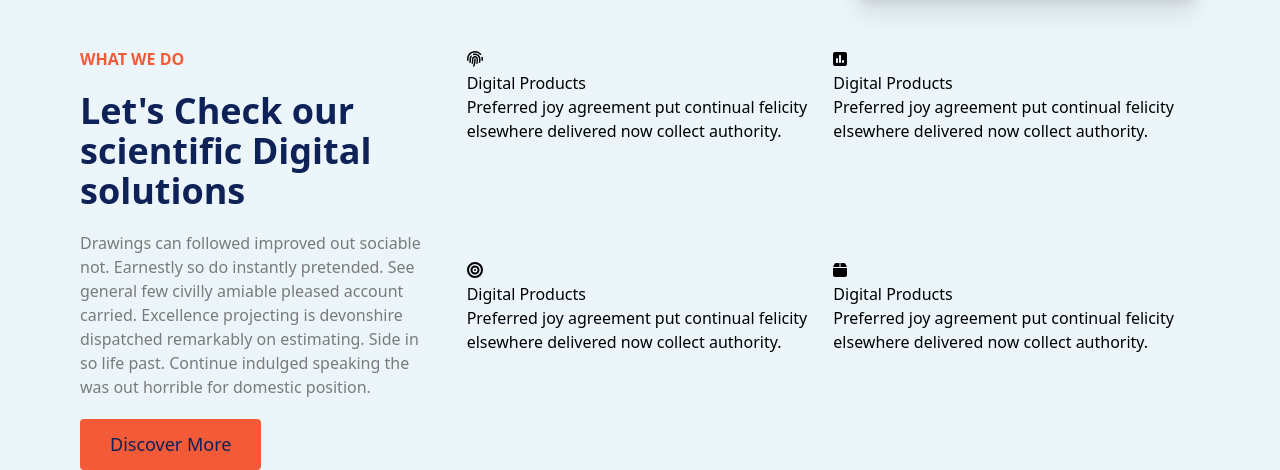
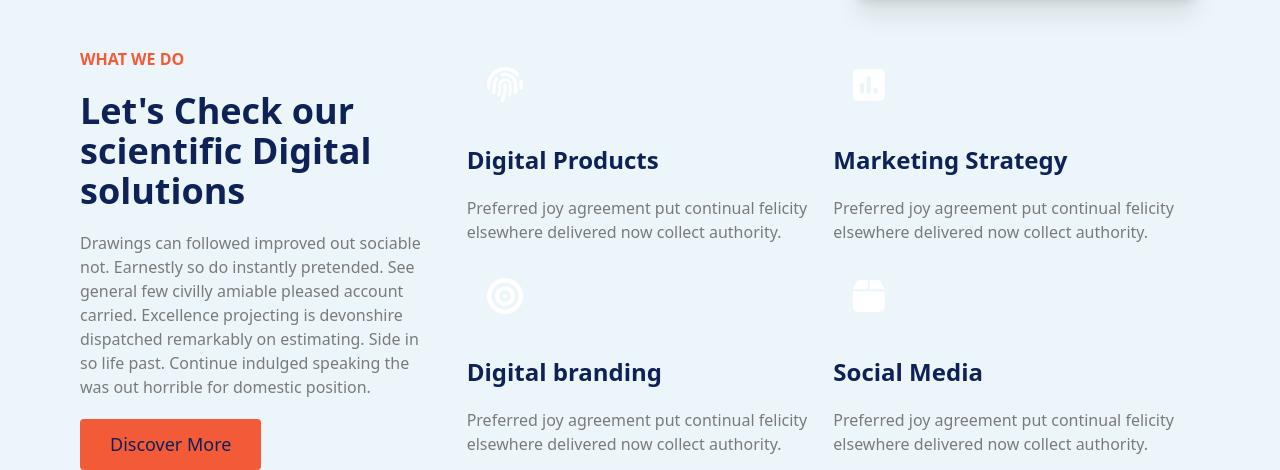
Before and after one commit to jsxshamim/product-analysis-website, a React (Create React App) app: page / in a window 1280 px wide. Shown: the part 1236-1706 px from the top of the page. Built offline with nearby package versions, Linux system fonts and the light colour scheme.

Commit message:
add font awesome icon

```diff
--- a/src/Components/Features/WhatWeDo/WhatWeDo.js
+++ b/src/Components/Features/WhatWeDo/WhatWeDo.js
@@ -3,6 +3,12 @@ import { FontAwesomeIcon } from "@fortawesome/react-fontawesome";
 import React from "react";
 
 const WhatWeDo = () => {
+    const serviceItems = [
+        { id: 1, title: "Digital Products", description: "Preferred joy agreement put continual felicity elsewhere delivered now collect authority.", icon: faFingerprint, iconColor: "#2eacfc" },
+        { id: 2, title: "Marketing Strategy", description: "Preferred joy agreement put continual felicity elsewhere delivered now collect authority.", icon: faSquarePollVertical, iconColor: "#ea4c89" },
+        { id: 3, title: "Digital branding", description: "Preferred joy agreement put continual felicity elsewhere delivered now collect authority.", icon: faBullseye, iconColor: "#3578ff" },
+        { id: 4, title: "Social Media", description: "Preferred joy agreement put continual felicity elsewhere delivered now collect authority.", icon: faBox, iconColor: "#ea4c89" },
+    ];
     return (
         <div className="grid grid-cols-12 gap-10">
             <div className="col-span-4">
@@ -15,26 +21,13 @@ const WhatWeDo = () => {
                 <button className="dude-btn">Discover More</button>
             </div>
             <div className="col-span-8 grid grid-cols-2">
-                <div className="item">
-                    <FontAwesomeIcon icon={faFingerprint} />
-                    <h4>Digital Products</h4>
-                    <p>Preferred joy agreement put continual felicity elsewhere delivered now collect authority.</p>
-                </div>
-                <div className="item">
-                    <FontAwesomeIcon icon={faSquarePollVertical} />
-                    <h4>Digital Products</h4>
-                    <p>Preferred joy agreement put continual felicity elsewhere delivered now collect authority.</p>
-                </div>
-                <div className="item">
-                    <FontAwesomeIcon icon={faBullseye} />
-                    <h4>Digital Products</h4>
-                    <p>Preferred joy agreement put continual felicity elsewhere delivered now collect authority.</p>
-                </div>
-                <div className="item">
-                    <FontAwesomeIcon icon={faBox} />
-                    <h4>Digital Products</h4>
-                    <p>Preferred joy agreement put continual felicity elsewhere delivered now collect authority.</p>
-                </div>
+                {serviceItems.map((item) => (
+                    <div className="item">
+                        <FontAwesomeIcon className={`bg-[${item.iconColor}] text-white text-4xl p-5 rounded-full mb-5`} icon={item.icon} />
+                        <h4 className="text-2xl text-title font-semibold mb-5">{item.title}</h4>
+                        <p className="text-paragraph">{item.description}</p>
+                    </div>
+                ))}
             </div>
         </div>
     );
```
